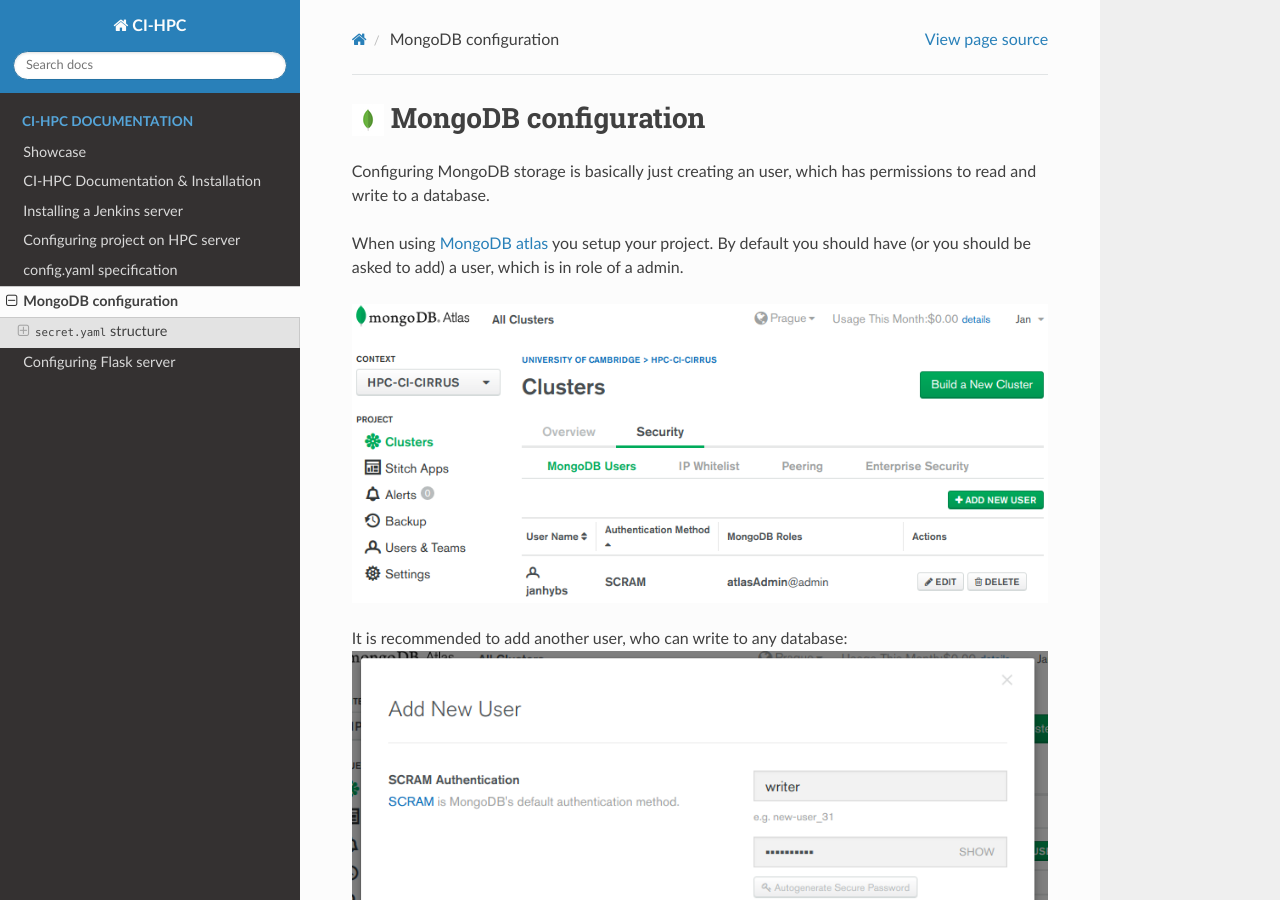
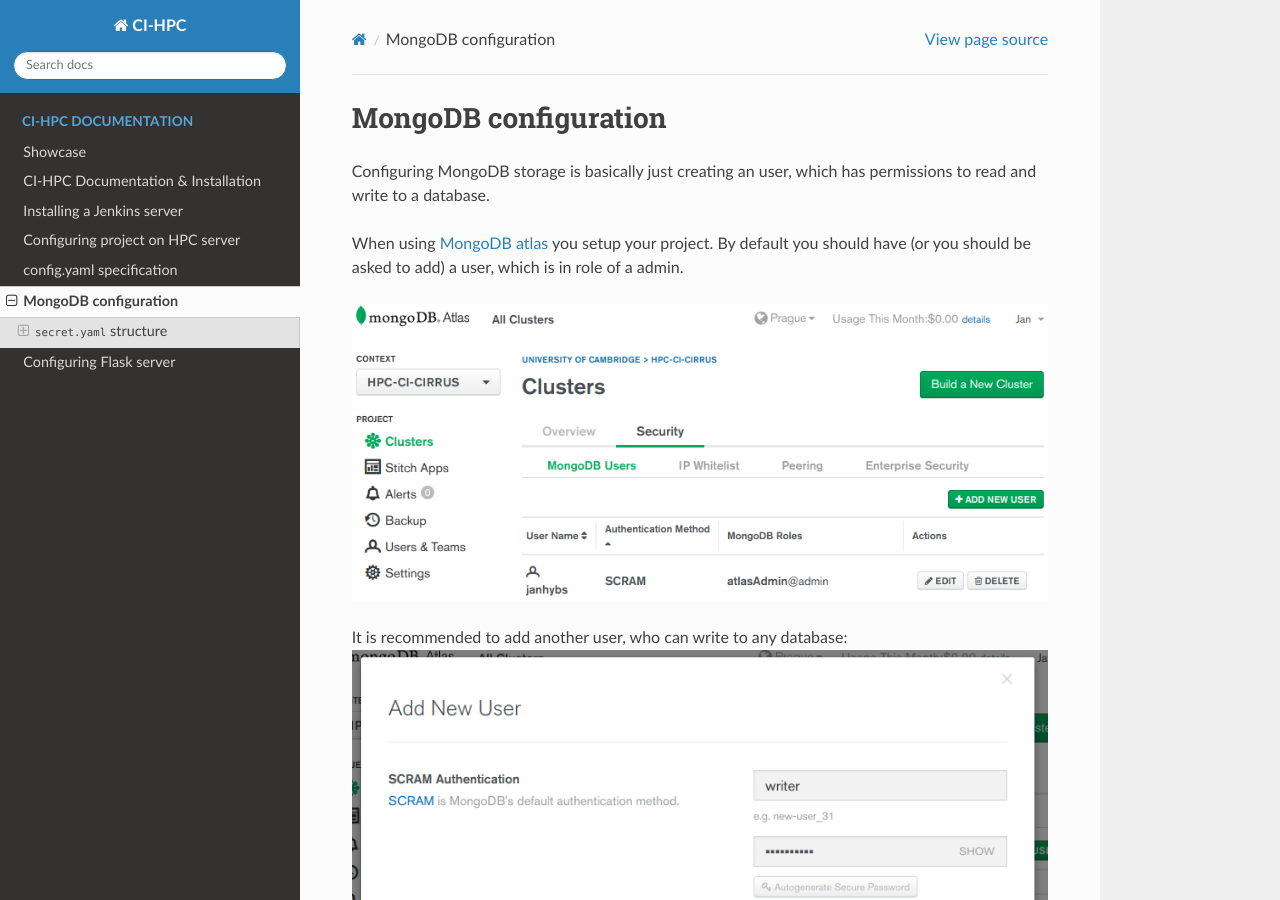
Before and after one commit to janhybs/ci-hpc, a Sphinx documentation site: the page built from docs/mongodb-conf.md, in a window 1280 px wide and 900 px high. Built offline with Sphinx 7.4.7 and the Read the Docs theme 2.0.0, drawn with Linux system fonts in a browser that asks for light colours.

Commit message:
Remove mongodb logo

```diff
--- a/docs/mongodb-conf.md
+++ b/docs/mongodb-conf.md
@@ -1,4 +1,4 @@
-# ![mongodb-logo-small](imgs/mongodb-logo-small.jpg) MongoDB configuration
+# MongoDB configuration
 
 Configuring MongoDB storage is basically just creating an user, which has
 permissions to read and write to a database.
```
